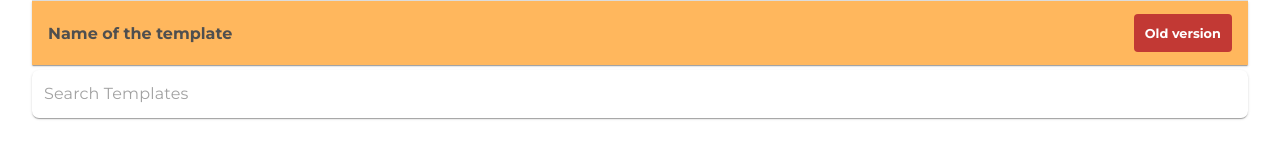
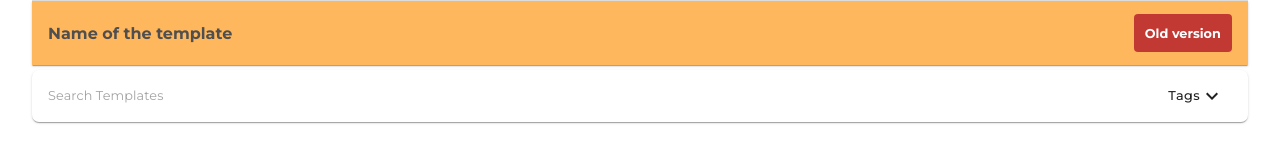
Before and after one commit to rodrigom-oktana-io/lowtide-ui, a React (Create React App) app: page /deploy in a window 1280 px wide. Shown: the part 527-690 px from the top of the page. Built offline with nearby package versions, Linux system fonts and the light colour scheme.

Commit message:
add FiltersContext

```diff
--- a/src/App.js
+++ b/src/App.js
@@ -1,8 +1,14 @@
 import React from 'react';
-import { BrowserRouter as Router, Switch, Redirect, Route } from 'react-router-dom';
+import {
+  BrowserRouter as Router,
+  Switch,
+  Redirect,
+  Route,
+} from 'react-router-dom';
 import Deploy from './routes/deploy';
 import Timeshift from './routes/timeshift';
 import Jobs from './routes/jobs';
+import { TemplateFiltersContextProvider } from './FiltersContext';
 
 const App = () => {
   return (
@@ -12,7 +18,9 @@ const App = () => {
           <Redirect to="/deploy" />
         </Route>
         <Route path="/deploy">
-          <Deploy />
+          <TemplateFiltersContextProvider>
+            <Deploy />
+          </TemplateFiltersContextProvider>
         </Route>
         <Route path="/timeshift">
           <Timeshift />
@@ -23,6 +31,6 @@ const App = () => {
       </Switch>
     </Router>
   );
-}
+};
 
 export default App;
--- /dev/null
+++ b/src/FiltersContext.js
@@ -0,0 +1,15 @@
+import React, { useState, createContext } from 'react';
+
+const TemplateFiltersContext = createContext();
+
+const TemplateFiltersContextProvider = (props) => {
+  const [filters, setFilters] = useState([]);
+
+  return (
+    <TemplateFiltersContext.Provider value={{ filters, setFilters }}>
+      {props.children}
+    </TemplateFiltersContext.Provider>
+  );
+};
+
+export { TemplateFiltersContextProvider, TemplateFiltersContext };
--- a/src/assets/shared.scss
+++ b/src/assets/shared.scss
@@ -33,5 +33,5 @@ a {
   color: black;
   font-weight: 500;
   transition: all 0.4s;
-  text-decoration: underline;
+  text-decoration: none;
 }
--- a/src/components/Card.js
+++ b/src/components/Card.js
@@ -54,13 +54,13 @@ const Card = ({ type, startSelected, startExpanded, warning }) => {
   const [selected, setSelected] = useState(startSelected);
   const classes = useCardStyles();
 
-  const badgeOptions = {
+  const badgeOptions = warning && {
     background: type === 'available' ? '#27AE60' : '#C23934',
     text: type === 'available' ? 'New version' : 'Old version',
     color: 'white',
   };
 
-  const badge = <Badge {...badgeOptions} />;
+  const badge = warning && <Badge {...badgeOptions} />;
 
   return (
     <Accordion
--- /dev/null
+++ b/src/components/FilterBox.js
@@ -0,0 +1,91 @@
+import React, { useContext } from 'react';
+import { makeStyles } from '@material-ui/core/styles';
+import { Popover, Button, Chip } from '@material-ui/core';
+import { ExpandMore } from '@material-ui/icons';
+import clsx from 'clsx';
+import { TemplateFiltersContext } from '../FiltersContext';
+
+import './FilterBox.scss';
+
+const useStyles = makeStyles((theme) => ({
+  content: {
+    padding: '1rem',
+    fontFamily: 'Montserrat',
+    fontSize: '.8rem',
+  },
+  label: {
+    textTransform: 'none',
+    fontFamily: 'Montserrat',
+    fontSize: '.8rem',
+  },
+  expand: {
+    transform: 'rotate(0deg)',
+    transition: theme.transitions.create('transform', {
+      duration: theme.transitions.duration.shortest,
+    }),
+  },
+  expandOpen: {
+    transform: 'rotate(180deg)',
+  },
+}));
+
+const FilterBox = () => {
+  const { filters, setFilters } = useContext(TemplateFiltersContext);
+
+  const classes = useStyles();
+  const [anchorEl, setAnchorEl] = React.useState(null);
+
+  const handleClick = (event) => {
+    setAnchorEl(event.currentTarget);
+  };
+
+  const handleClose = () => {
+    setAnchorEl(null);
+  };
+
+  const handleDelete = () => console.log('deleted');
+
+  const handleAdd = () => {
+    setFilters([...filters, 'new filter'])
+  }
+
+  return (
+    <div>
+      <Button
+        onClick={handleClick}
+        disableRipple
+        classes={{
+          label: classes.label,
+        }}
+      >
+        Tags
+        <ExpandMore
+          className={clsx(classes.expand, {
+            [classes.expandOpen]: anchorEl,
+          })}
+        />
+      </Button>
+      <Popover
+        open={anchorEl}
+        anchorEl={anchorEl}
+        onClose={handleClose}
+        anchorOrigin={{
+          vertical: 'bottom',
+          horizontal: 'center',
+        }}
+        transformOrigin={{
+          vertical: 'top',
+          horizontal: 'center',
+        }}
+      >
+        <div className={classes.content}>
+          The content of the Popover.
+          <Chip color="primary" onDelete={handleDelete} />
+          <button onClick={() => handleAdd()}>Add</button>
+        </div>
+      </Popover>
+    </div>
+  );
+};
+
+export default FilterBox;
--- /dev/null
+++ b/src/components/FilterBox.scss
@@ -0,0 +1 @@
+@import '../assets/variables.scss'
--- a/src/components/Navbar.scss
+++ b/src/components/Navbar.scss
@@ -52,18 +52,5 @@
             text-decoration: none;
             color: $error;
         }
-
-        .navBar__settings {
-            width: 2rem;
-            height: 2rem;
-            border-radius: 50%;
-            padding: 4px;
-            background-color: $main-blue;
-            display: flex;
-            justify-content: center;
-            align-items: center;
-            color: $light-gray;
-            cursor: pointer;
-        }
     }
 }
--- a/src/components/SearchBar.js
+++ b/src/components/SearchBar.js
@@ -3,15 +3,18 @@ import { makeStyles } from '@material-ui/core/styles';
 import Paper from '@material-ui/core/Paper';
 import InputBase from '@material-ui/core/InputBase';
 
+import FilterBox from './FilterBox';
+
 const useStyles = makeStyles({
   root: {
-    padding: '8px 4px',
+    padding: '8px 1rem',
     display: 'flex',
     borderRadius: '7px',
+    alignItems: 'center',
   },
   input: {
     fontFamily: 'Montserrat',
-    marginLeft: '.5rem',
+    fontSize: '.8rem',
     flex: 1,
   },
 });
@@ -26,6 +29,7 @@ const SearchBar = () => {
         placeholder="Search Templates"
         inputProps={{ 'aria-label': 'search templates' }}
       />
+      <FilterBox />
     </Paper>
   );
 };
--- a/src/components/SettingsDrawer.js
+++ b/src/components/SettingsDrawer.js
@@ -12,6 +12,9 @@ const useStyles = makeStyles({
     width: 'auto',
   },
   settingsDrawer: {
+    outline: 'inherit',
+    border: 'none',
+    cursor: 'pointer',
     width: '2rem',
     height: '2rem',
     borderRadius: '50%',
@@ -55,10 +58,7 @@ const SettingsDrawer = ({ position }) => {
 
   return (
     <div>
-      <button
-        className="unstyled-button navBar__settings"
-        onClick={toggleDrawer(true)}
-      >
+      <button className={classes.settingsDrawer} onClick={toggleDrawer(true)}>
         <SettingsIcon />
       </button>
       <Drawer anchor={position} open={open} onClose={toggleDrawer(false)}>
--- a/src/routes/deploy.js
+++ b/src/routes/deploy.js
@@ -1,9 +1,12 @@
-import React from 'react';
+import React, { useContext } from 'react';
 import NavBar from '../components/Navbar';
 import Card from '../components/Card';
 import SearchBar from '../components/SearchBar';
+import { TemplateFiltersContext } from '../FiltersContext';
 
-const deploy = () => {
+const Deploy = () => {
+  const { filters } = useContext(TemplateFiltersContext);
+
   return (
     <div>
       <NavBar activeTab="deploy" />
@@ -15,9 +18,12 @@ const deploy = () => {
         <Card type="org" />
         <Card type="org" warning />
         <SearchBar />
+        {filters.map((el) => (
+          <div>{el}</div>
+        ))}
       </main>
     </div>
   );
 };
 
-export default deploy;
+export default Deploy;
```
